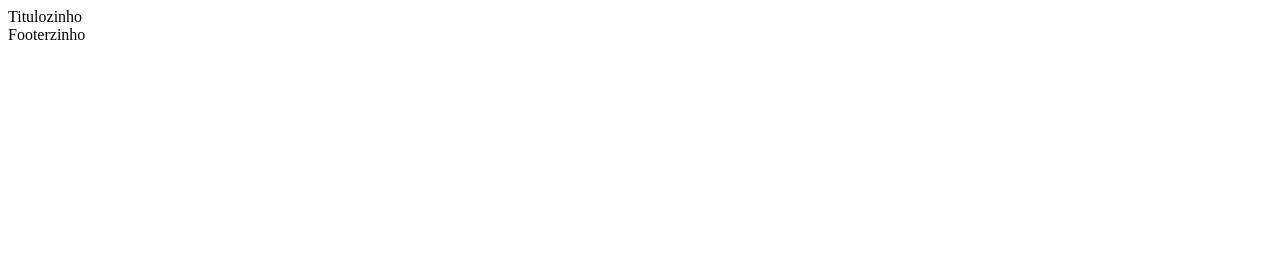
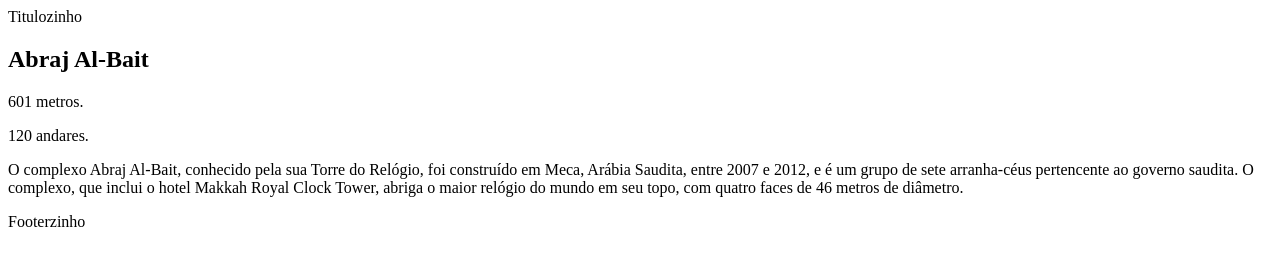
Before and after one commit to 1TDSPB-25/maiores-predios-do-mundo, a plain HTML site: page index.html in a window 1280 px wide. Drawn offline with Linux system fonts and the light colour scheme.

Commit message:
Div Kaliel terminada.

```diff
--- a/index.html
+++ b/index.html
@@ -25,7 +25,10 @@
                 <!-- Eric -->
             </div>
             <div id="abrajAlBait">
-                <!-- Kaliel -->
+                <h1>Abraj Al-Bait</h1>
+                <p>601 metros.</p>
+                <p>120 andares.</p>
+                <p>O complexo Abraj Al-Bait, conhecido pela sua Torre do Relógio, foi construído em Meca, Arábia Saudita, entre 2007 e 2012, e é um grupo de sete arranha-céus pertencente ao governo saudita. O complexo, que inclui o hotel Makkah Royal Clock Tower, abriga o maior relógio do mundo em seu topo, com quatro faces de 46 metros de diâmetro.</p>
             </div>
             <div id="PingAnInternational">
                 <!-- Kayque -->
```
